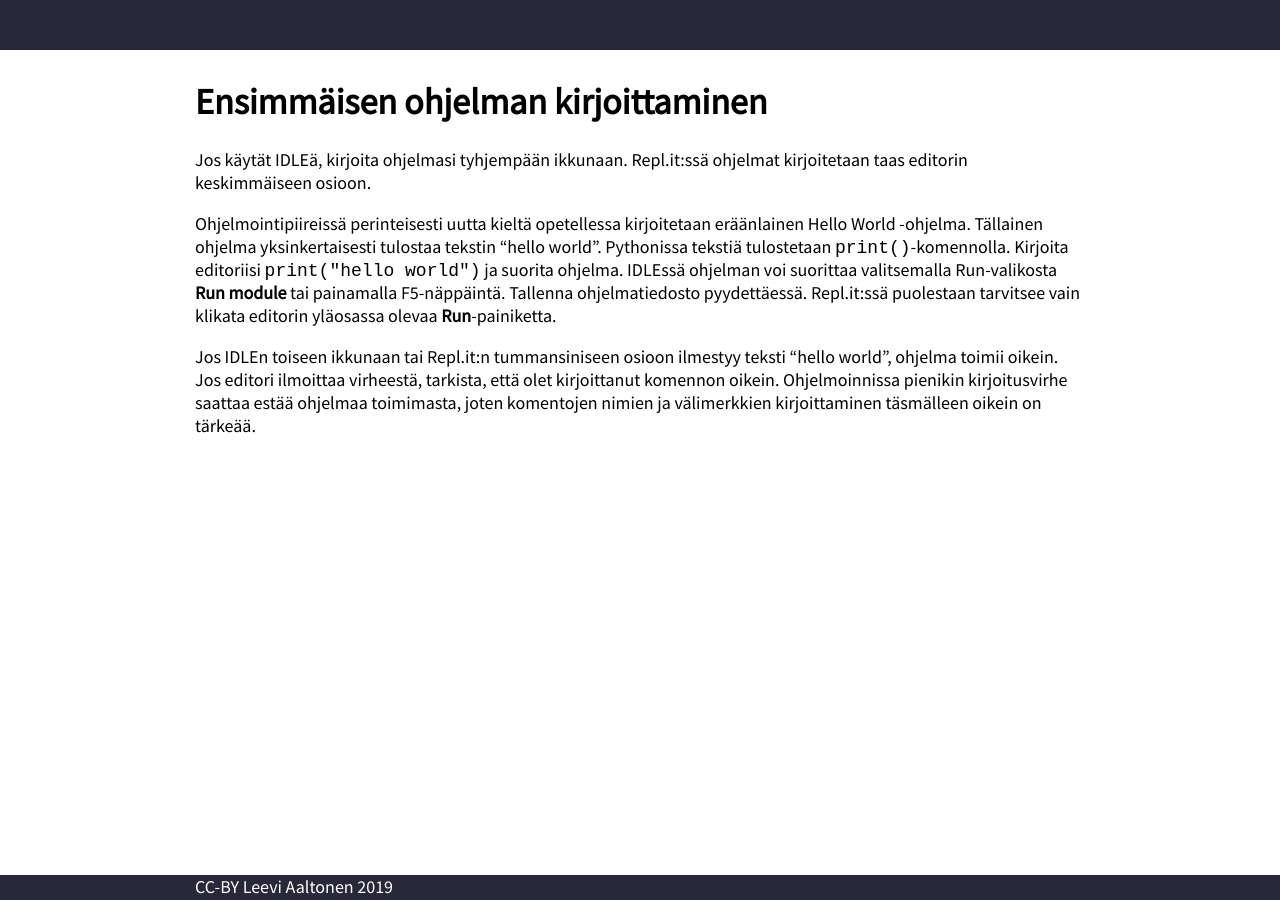
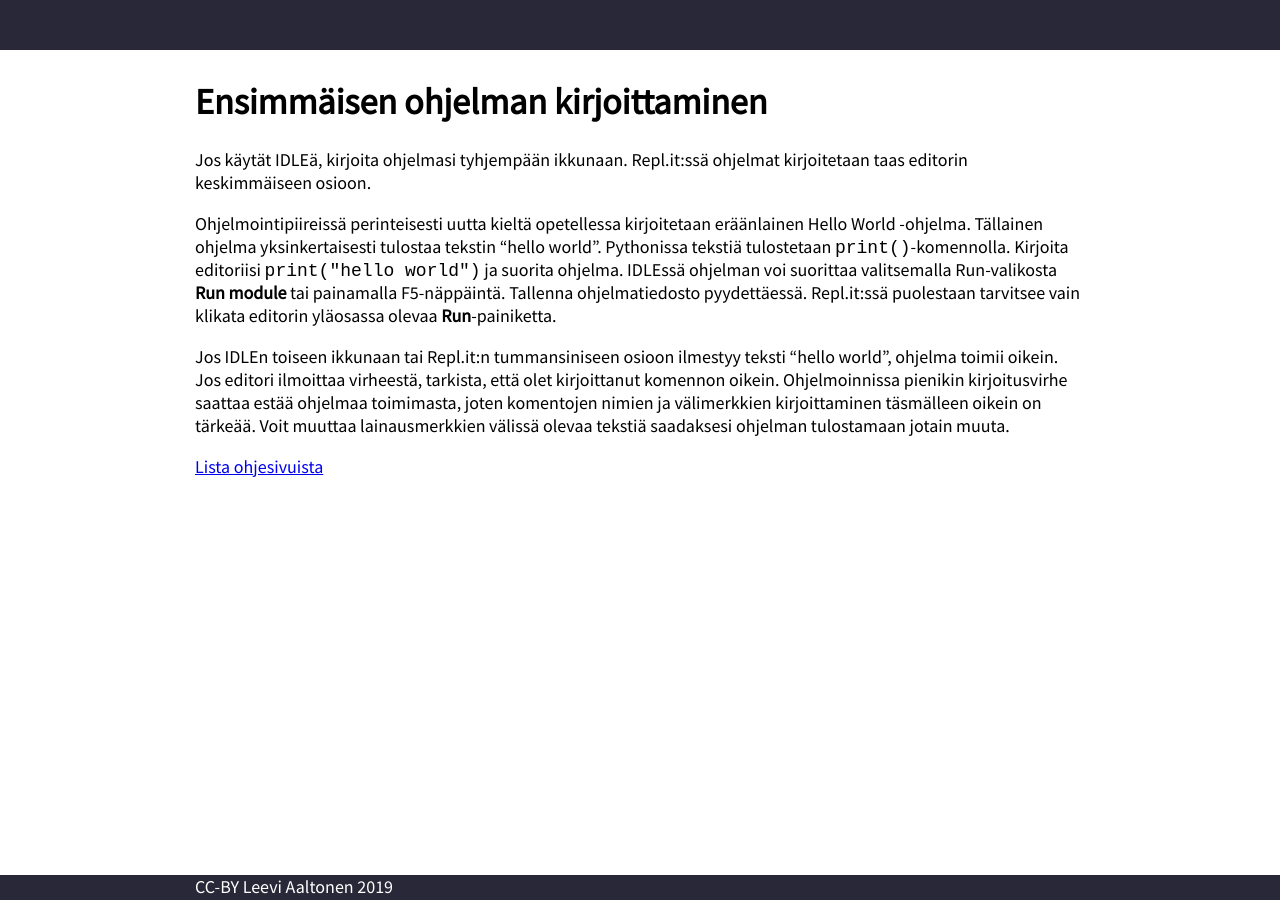
Before and after one commit to Lewskl/paittoni, a Jekyll site: the page built from aloitus/helloworld/index.md, in a window 1280 px wide. Built offline with Jekyll 4.4.1, drawn with Linux system fonts in a browser that asks for light colours; our own code applies the rules of GitHub Pages for plain Markdown files.

Commit message:
linked tutorial page list in hello world

```diff
--- a/aloitus/helloworld/index.md
+++ b/aloitus/helloworld/index.md
@@ -9,4 +9,6 @@ Jos käytät IDLEä, kirjoita ohjelmasi tyhjempään ikkunaan. Repl.it:ssä ohje
 Ohjelmointipiireissä perinteisesti uutta kieltä opetellessa kirjoitetaan eräänlainen Hello World -ohjelma. Tällainen ohjelma yksinkertaisesti tulostaa tekstin "hello world".
 Pythonissa tekstiä tulostetaan `print()`-komennolla. Kirjoita editoriisi `print("hello world")` ja suorita ohjelma. IDLEssä ohjelman voi suorittaa valitsemalla Run-valikosta **Run module** tai painamalla F5-näppäintä. Tallenna ohjelmatiedosto pyydettäessä. Repl.it:ssä puolestaan tarvitsee vain klikata editorin yläosassa olevaa **Run**-painiketta.
 
-Jos IDLEn toiseen ikkunaan tai Repl.it:n tummansiniseen osioon ilmestyy teksti "hello world", ohjelma toimii oikein. Jos editori ilmoittaa virheestä, tarkista, että olet kirjoittanut komennon oikein. Ohjelmoinnissa pienikin kirjoitusvirhe saattaa estää ohjelmaa toimimasta, joten komentojen nimien ja välimerkkien kirjoittaminen täsmälleen oikein on tärkeää.
+Jos IDLEn toiseen ikkunaan tai Repl.it:n tummansiniseen osioon ilmestyy teksti "hello world", ohjelma toimii oikein. Jos editori ilmoittaa virheestä, tarkista, että olet kirjoittanut komennon oikein. Ohjelmoinnissa pienikin kirjoitusvirhe saattaa estää ohjelmaa toimimasta, joten komentojen nimien ja välimerkkien kirjoittaminen täsmälleen oikein on tärkeää. Voit muuttaa lainausmerkkien välissä olevaa tekstiä saadaksesi ohjelman tulostamaan jotain muuta.
+
+[Lista ohjesivuista](../../ohje/)
```
